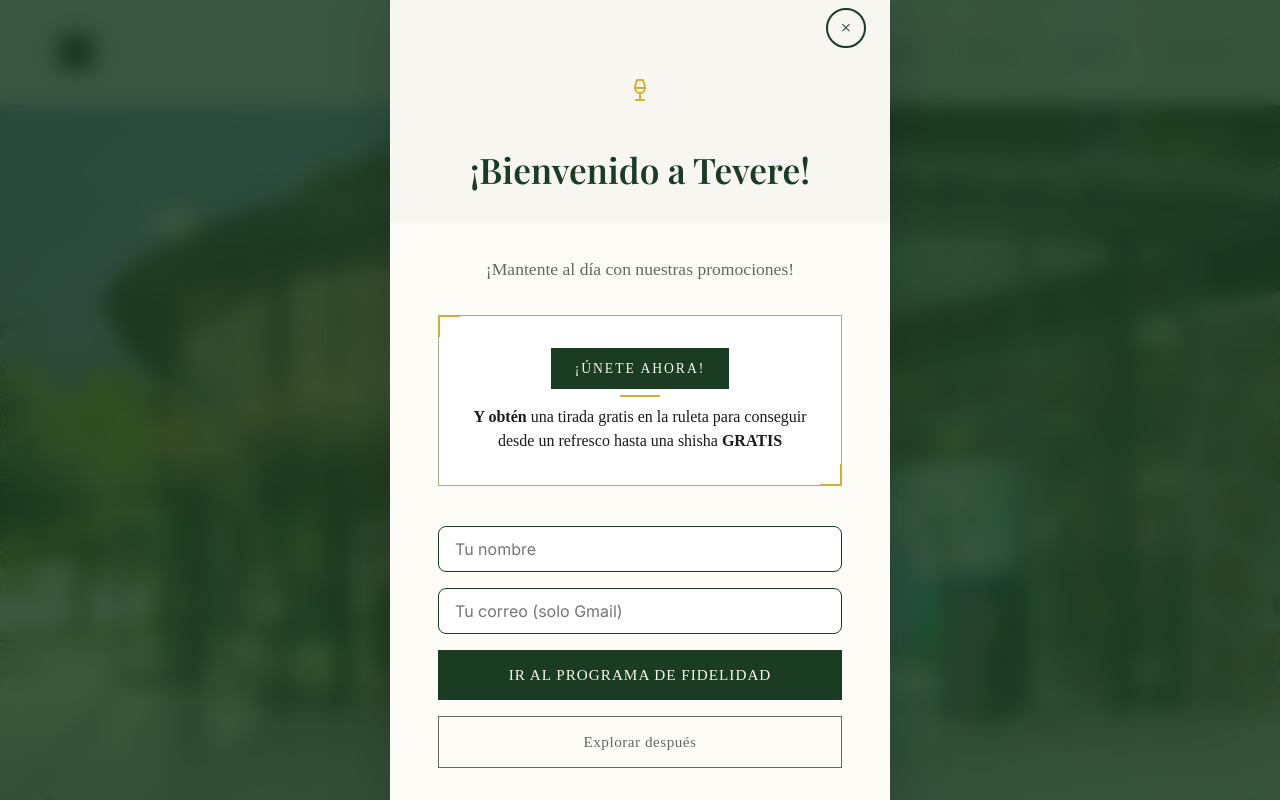
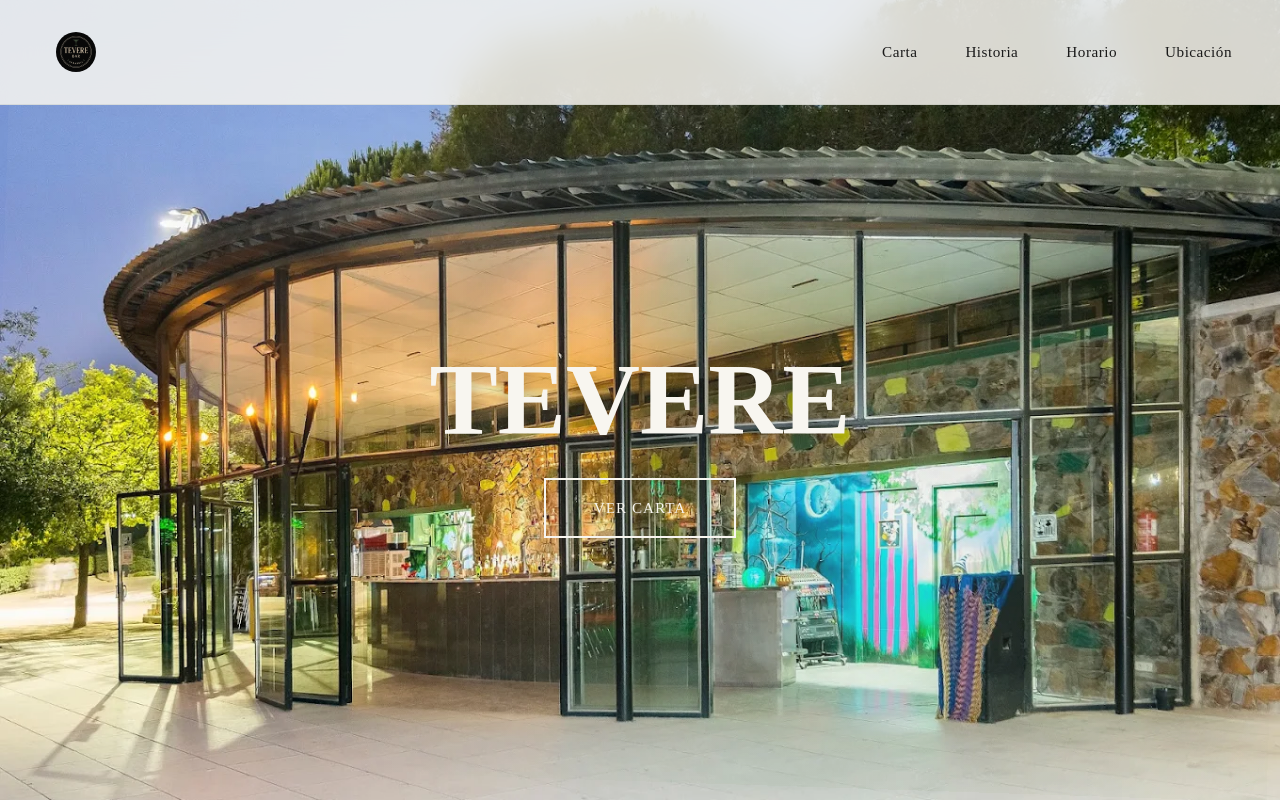
Before and after one commit to PedroVader/tevere-website, a plain HTML site: page index.html in a window 1280 px wide. Shown: the top 800 px of the page. Drawn offline with nearby package versions, Linux system fonts and the light colour scheme.

Commit message:
quitado de momento pop-up

```diff
--- a/index.html
+++ b/index.html
@@ -237,53 +237,7 @@
         <p>&copy; 2025 Tevere. Todos los derechos reservados.</p>
     </footer>
 
-    <!-- POPUP DE TEVERE -->
-    <div id="tevere-popup" class="popup-overlay">
-      <div class="popup-container">
-        <div class="popup-content">
-          <button class="popup-close" onclick="closePopup()">×</button>
 
-          <div class="popup-header">
-            <div class="popup-icon">
-              <i data-lucide="wine" size="48"></i>
-            </div>
-            <h3>¡Bienvenido a Tevere!</h3>
-          </div>
-
-          <div class="popup-body">
-            <p>¡Mantente al día con nuestras promociones!</p>
-
-            <div class="popup-offer">
-              <span class="offer-badge">¡Únete ahora!</span>
-              <p><strong>Y obtén </strong> una tirada gratis en la ruleta para conseguir desde un refresco hasta una shisha <strong>GRATIS</strong></p>
-            </div>
-
-            <form id="popup-form">
-              <input
-                type="text"
-                name="nombre"
-                placeholder="Tu nombre"
-                class="popup-input"
-                required
-              />
-              <input
-                type="email"
-                name="email"
-                placeholder="Tu correo (solo Gmail)"
-                pattern=".+@gmail\.com"
-                class="popup-input"
-                required
-              />
-            </form>
-
-            <div class="popup-buttons">
-              <button class="btn-primary" onclick="submitPopupForm()">Ir al programa de fidelidad</button>
-              <button class="btn-secondary" onclick="closePopup()">Explorar después</button>
-            </div>
-          </div>
-        </div>
-      </div>
-    </div>
 
 
     <!-- JavaScript externos -->
```
